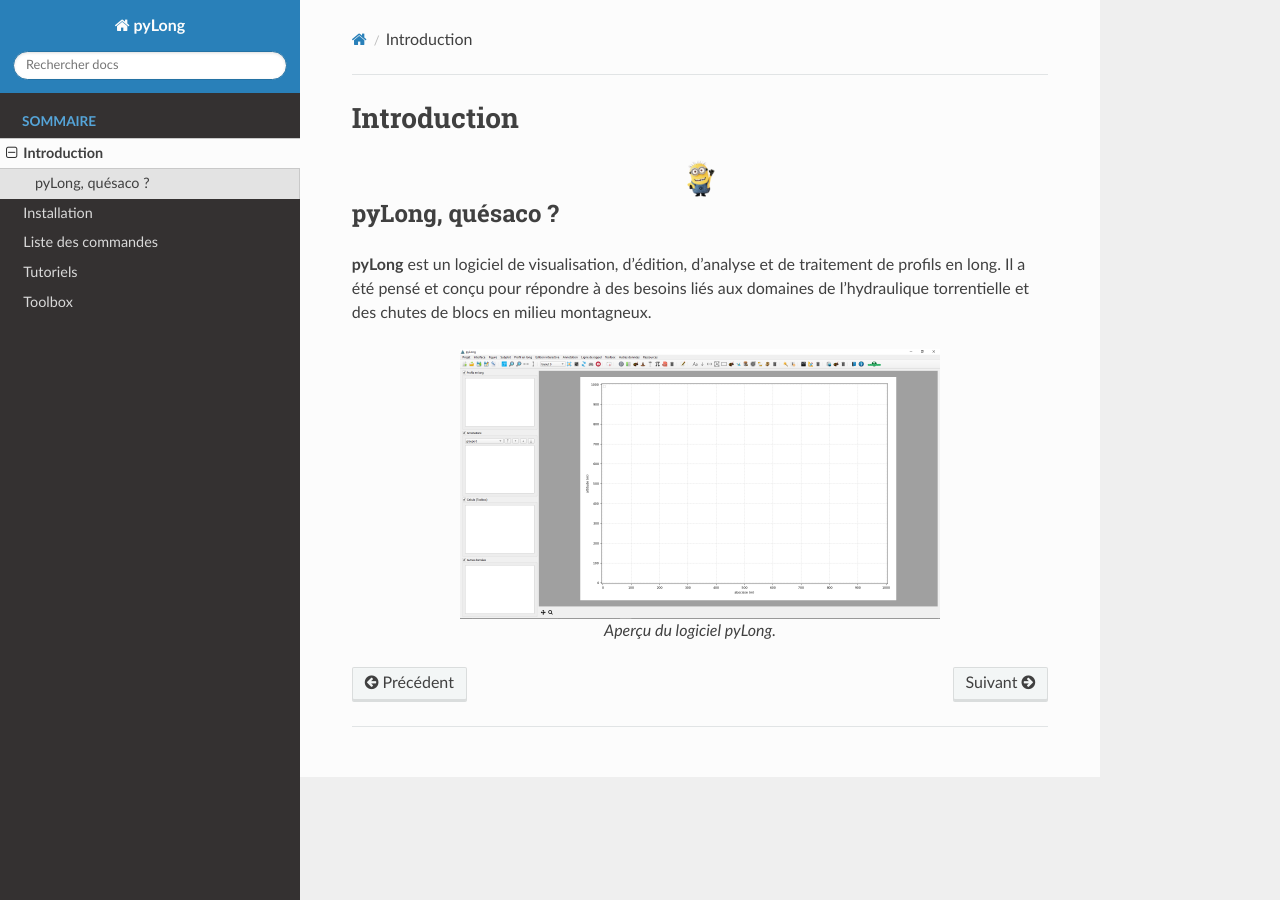
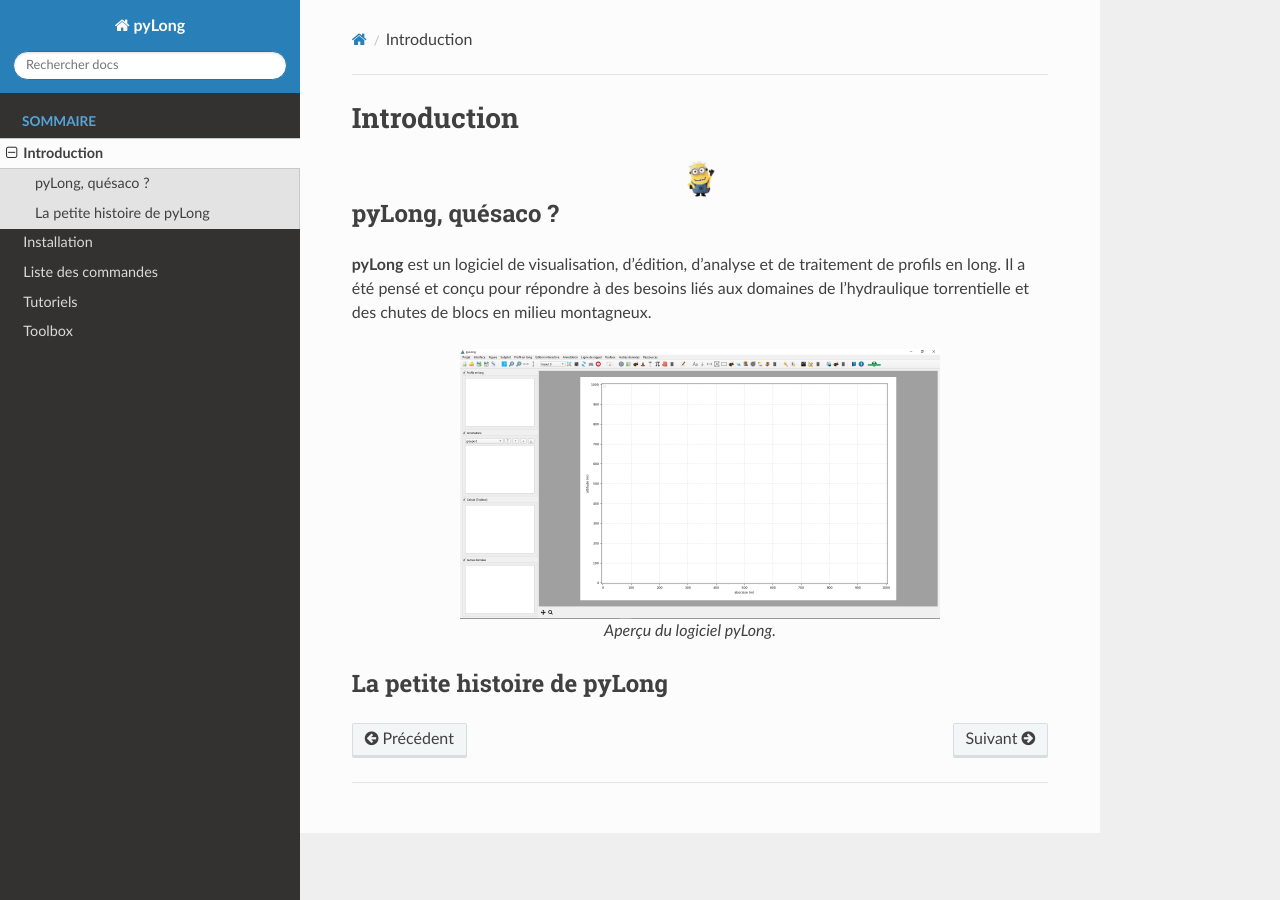
Before and after one commit to clementroussel/pyLong-doc, a Sphinx documentation site: the page built from docs/source/introduction.rst, in a window 1280 px wide. Built offline with Sphinx 7.4.7 and the Read the Docs theme 2.0.0, drawn with Linux system fonts in a browser that asks for light colours.

Commit message:
Update introduction.rst

```diff
--- a/docs/source/introduction.rst
+++ b/docs/source/introduction.rst
@@ -15,3 +15,6 @@ pyLong, quésaco ?
    :scale: 25%
 
    Aperçu du logiciel pyLong.
+
+La petite histoire de pyLong
+============================
```
